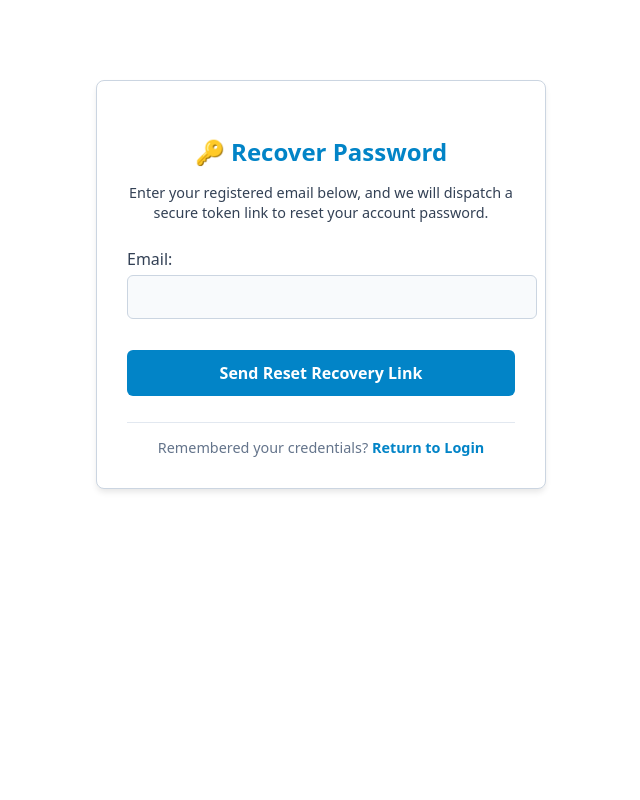
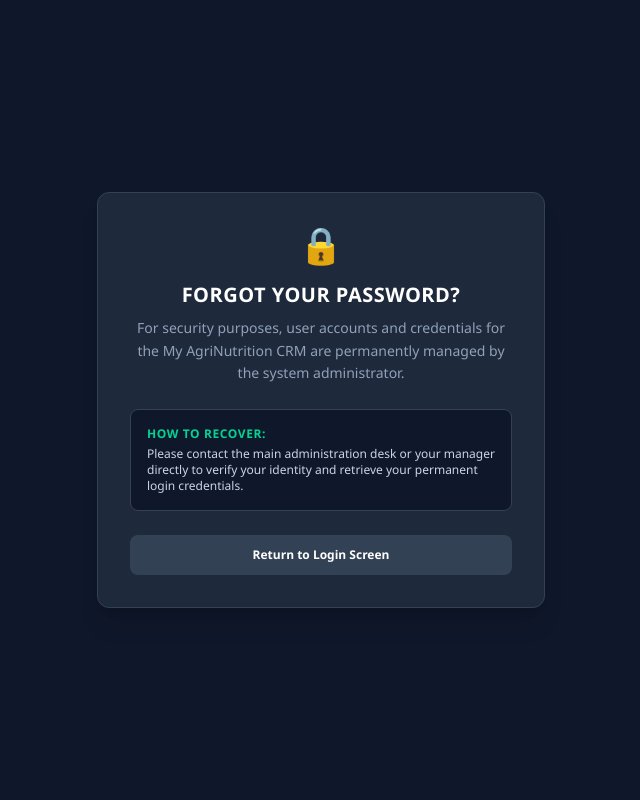
Before and after one commit to Karthi21-2001/myagrinutrition-crm, a Django app: page /crm/password-reset/ in a window 1280 px wide. Shown: the whole page, without its empty margins (319-959 px from the left). Run offline with Django 5.2, Linux system fonts and the light colour scheme.

Commit message:
Update password_reset.html

```diff
--- a/backend/crm_core/templates/crm_core/password_reset.html
+++ b/backend/crm_core/templates/crm_core/password_reset.html
@@ -3,47 +3,30 @@
 <head>
     <meta charset="UTF-8">
     <meta name="viewport" content="width=device-width, initial-scale=1.0">
-    <title>Account Recovery - MyAgrinutrition CRM</title>
-    <link rel="stylesheet" href="https://cdn.jsdelivr.net/npm/water.css@2/out/water.css">
+    <title>Account Recovery - My AgriNutrition CRM</title>
+    <script src="https://cdn.jsdelivr.net/npm/@tailwindcss/browser@4"></script>
     <style>
-        body { max-width: 450px; margin: 60px auto; padding: 20px; }
-        .card {
-            background: #ffffff;
-            border: 1px solid #cbd5e1;
-            padding: 30px;
-            border-radius: 8px;
-            box-shadow: 0 4px 6px -1px rgba(0, 0, 0, 0.1);
-        }
-        .card form, .card p { color: #334155 !important; }
-        .card input[type="email"], .card input[type="text"] {
-            color: #0f172a !important;
-            background-color: #f8fafc !important;
-            border: 1px solid #cbd5e1 !important;
-            width: 100%;
-        }
-        h2 { color: #0284c7; text-align: center; margin-bottom: 10px; }
-        .info-text { text-align: center; font-size: 0.9rem; color: #64748b; margin-bottom: 25px; }
-        button { width: 100%; background-color: #0284c7; font-weight: bold; padding: 12px; margin-top: 15px; color: white; border: none; cursor: pointer; }
-        button:hover { background-color: #0369a1; }
-        .footer-link { text-align: center; margin-top: 20px; font-size: 0.9rem; color: #64748b; border-top: 1px solid #e2e8f0; padding-top: 15px; }
-        .footer-link a { color: #0284c7; text-decoration: none; font-weight: bold; }
-        .footer-link a:hover { text-decoration: underline; }
+        body { background-color: #0f172a; color: #cbd5e1; font-family: 'Segoe UI', system-ui, sans-serif; }
     </style>
 </head>
-<body>
-    <div class="card">
-        <h2>🔑 Recover Password</h2>
-        <p class="info-text">Enter your registered email below, and we will dispatch a secure token link to reset your account password.</p>
+<body class="flex items-center justify-center min-h-screen p-6">
+    <div class="bg-[#1e293b] border border-[#334155] rounded-xl p-8 max-w-md w-full text-center shadow-xl">
+        <div class="text-emerald-500 text-4xl mb-4">🔒</div>
+        <h2 class="text-xl font-bold text-white mb-2 uppercase tracking-wide">Forgot Your Password?</h2>
+        <p class="text-sm text-slate-400 mb-6 leading-relaxed">
+            For security purposes, user accounts and credentials for the My AgriNutrition CRM are permanently managed by the system administrator.
+        </p>
 
-        <form method="POST">
-            {% csrf_token %}
-            {{ form.as_p }}
-            <button type="submit">Send Reset Recovery Link</button>
-        </form>
+        <div class="bg-[#0f172a] border border-[#334155] rounded-lg p-4 mb-6 text-left">
+            <span class="text-xs font-bold uppercase tracking-wider text-emerald-400 block mb-1">How to recover:</span>
+            <p class="text-xs text-slate-300">
+                Please contact the main administration desk or your manager directly to verify your identity and retrieve your permanent login credentials.
+            </p>
+        </div>
 
-        <div class="footer-link">
-            Remembered your credentials? <a href="{% url 'two_factor:login' %}">Return to Login</a>
-        </div>
+        <a href="{% url 'login' %}" class="inline-block w-full bg-[#334155] hover:bg-[#475569] text-white text-xs font-semibold py-3 px-4 rounded-lg transition duration-150">
+            Return to Login Screen
+        </a>
     </div>
 </body>
 </html>
```
